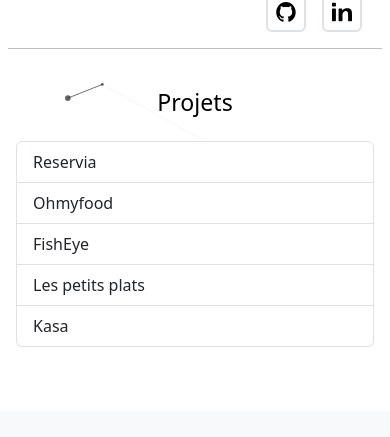
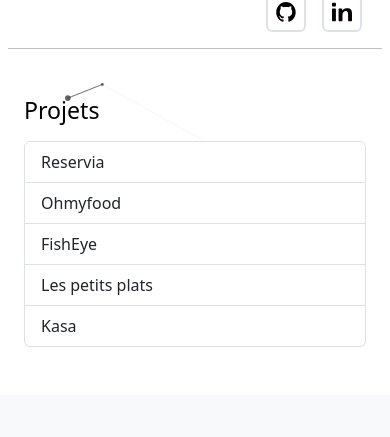
Before and after one commit to timothegonin/portfolio, a React (Create React App) app: page / in a window 390 px wide. Shown: the part 177-614 px from the top of the page. Built offline with nearby package versions, Linux system fonts and the light colour scheme.

Commit message:
📱 responsive layout

```diff
--- a/src/container/Projects.jsx
+++ b/src/container/Projects.jsx
@@ -1,6 +1,8 @@
 import { useContext, useEffect, useState } from "react";
 import Container from "react-bootstrap/Container";
 import ListGroup from "react-bootstrap/ListGroup";
+import Col from "react-bootstrap/Col";
+import Row from "react-bootstrap/Row";
 import Stack from "react-bootstrap/Stack";
 import styled, { keyframes } from "styled-components";
 import Loader from "../components/Loader";
@@ -54,24 +56,29 @@ const Projects = ({ data }) => {
 	return projectsData.length === 0 ? (
 		<Loader title="Chargement" />
 	) : (
-		<section className="mb-4 p-2">
-			<Container fluid className="p-2 mb-4" style={{ maxWidth: "1000px" }}>
-				<Stack
-					direction="horizontal"
-					gap={2}
-					className="justify-content-center mb-4 "
+		<Container
+			fluid
+			className="p-4 mb-4"
+			style={{ maxWidth: "850px" }}
+			as="section"
 		>
-					<h3 className={`m-0 text-${titleVariant}`}>Projets</h3>
-				</Stack>
-
+			<Row>
+				<Col className="d-none d-sm-block bg-secondary text-white rounded-3 rounded-end-0 ">
+					PREVIEW
+				</Col>
+				<Col sm={6}>
+					<Stack direction="verical" gap={3}>
+						<h3 className={`m-0 text-${titleVariant} text-start`}>Projets</h3>
 						<ListGroup
 							data-bs-theme={theme === "dark" && "dark"}
 							className={`text-start `}
 						>
 							{listOfProjects}
 						</ListGroup>
+					</Stack>
+				</Col>
+			</Row>
 		</Container>
-		</section>
 	);
 };
 
```
Lines whose indentation alone changed are shown as unchanged.
